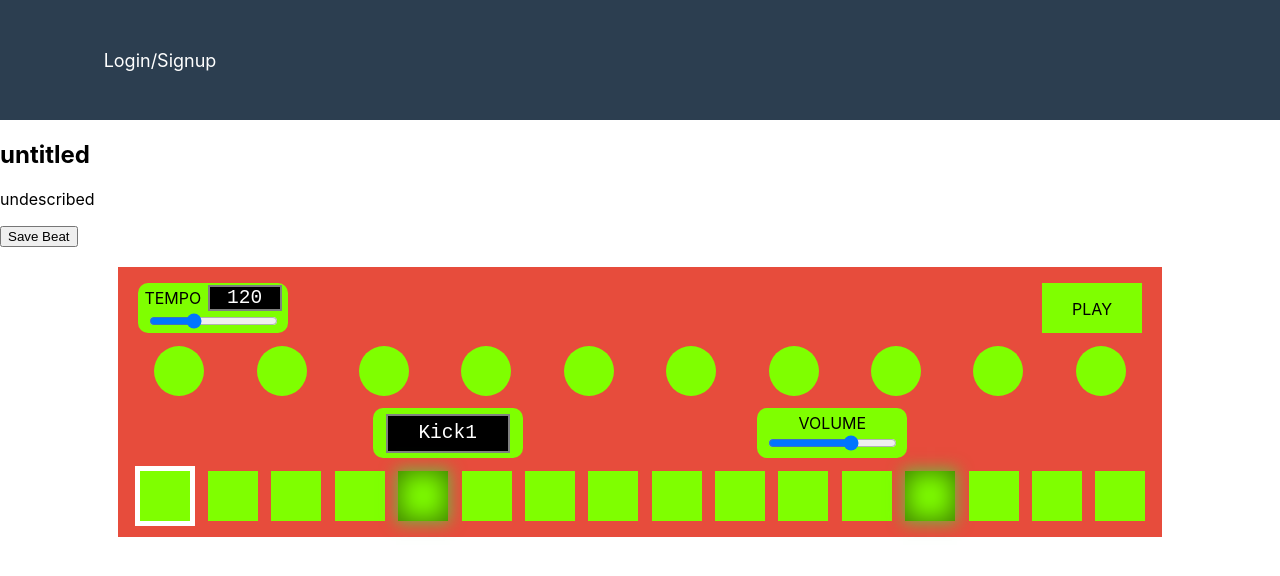
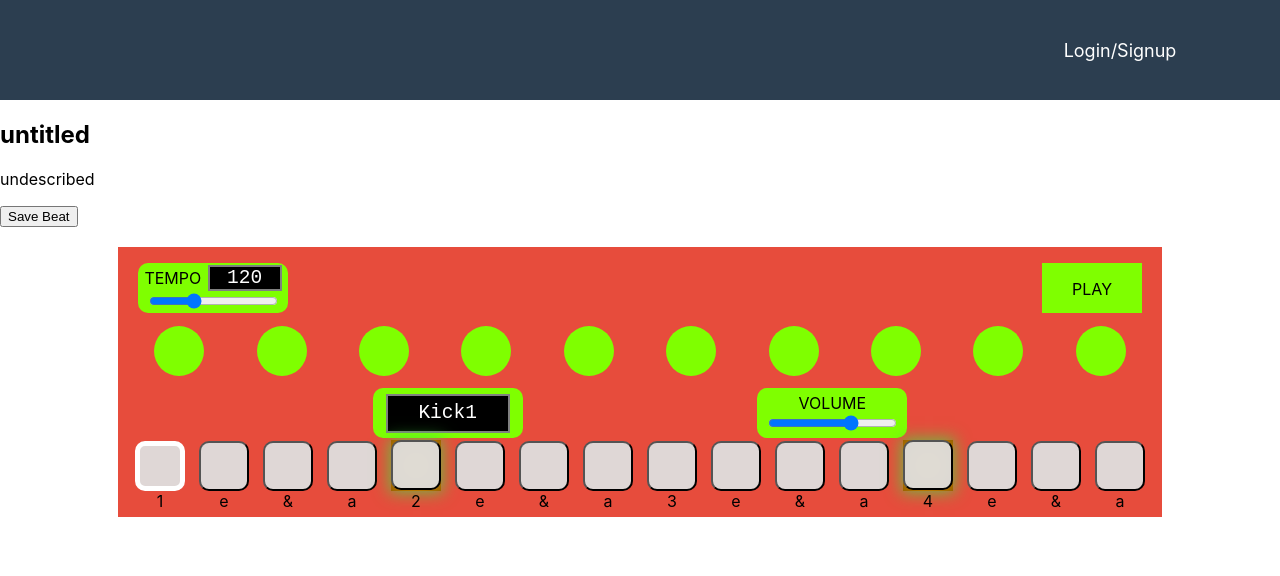
Before and after one commit to moshriguez/drum-machine-frontend, a React (Create React App) app: page /drum_machine in a window 1280 px wide. Shown: the top 576 px of the page. Built offline with nearby package versions, Linux system fonts and the light colour scheme; no server answers.

Commit message:
some styling

```diff
--- a/src/App.css
+++ b/src/App.css
@@ -10,22 +10,22 @@
   margin: 0;
   padding: 0;
   width: 100%;
-  height: 120px;
+  height: 100px;
   margin: auto;
   position: relative;
   background-color: #2c3e50;
   z-index: 7;
 }
 
-li {
-  float: left;
+.menu li {
+  float: right;
   width: 25%;
   height: 100%;
   margin: 0;
   padding: 0;
 }
 
-li a {
+.menu li a {
   display: flex;
   width: 100%;
   height: 100%;
@@ -77,13 +77,27 @@ a.active {
   padding: 0 10px;
 }
 
-.drum-pad, .sequence-pad {
+.drum-pad {
   width: 50px;
   height: 50px;
   background-color: chartreuse;
 }
 
+.sequence-pad {
+  display: flex;
+  flex-direction: column;
+  align-items: center;
+}
+
+.sequence-pad button {
+  width: 50px;
+  height: 50px;
+  border-radius: 10px;
+  background-color: rgba(223, 223, 223, 0.95);
+}
+
 .selected {
+  background-color: orange;
   box-shadow: 0 0 15px 2px rgba(63,227,63,0.7),inset 0 0 25px 2px rgba(0,0,0,0.5);
 }
 
@@ -123,23 +137,30 @@ a.active {
   background-color: rgb(99, 196, 2);
 }
 
+/* LCD Forms  */
 .form-container {
-  width: 80%;
+  width: 60%;
   margin: auto
 }
 
 .lcd-display form {
-  margin: 20px;
-  width: 80%;
+  margin: 20px auto;
+  /* width: 80%; */
   display: flex;
   flex-direction: column;
-  flex-wrap: wrap;
-  align-content: center;
-  align-items: flex-start;
+}
+
+.lcd-display h1, .lcd-display h2 {
+  margin: 0 0 20px;
+}
+
+.lcd-display.user-form p {
+  margin: 0;
 }
 
 .lcd-display {
   display: flex;
+  padding: 10px;
   background-color: var(--lcd-bg-color);
   border: 2px solid gray;
   font-family: monospace;
@@ -170,6 +191,8 @@ a.active {
   text-shadow: 0 0 4px var(--lcd-text-color);
   box-shadow: 0 0 3px 1px var(--lcd-text-color), inset 0 0 3px 1px var(--lcd-text-color);
   border-style: solid;
+  text-decoration: none;
+  cursor: pointer;
 }
 
 .lcd-display .btn:hover {
@@ -193,14 +216,33 @@ a.active {
   box-shadow: 0 0 3px 1px var(--lcd-text-color), inset 0 0 3px 1px var(--lcd-text-color);
 }
 
+.lcd-display textarea:focus, .lcd-display input:focus {
+  outline: none;
+  box-shadow: 0 0 5px 2px var(--lcd-text-color), inset 0 0 5px 2px var(--lcd-text-color);
+
+}
+
 .lcd-display textarea {
   font-size: 1.2rem;
   height: 300px;
-    /* border-image  ; */
+  resize: none;
 }
 
 .lcd-display input {
   font-size: 1.35rem;
+}
+
+.lcd-display input:-webkit-autofill, .lcd-display input:-webkit-autofill:focus {
+  background-color: black;
+}
+
+.error-container ul {
+  list-style: none;
+  padding: 0;
+}
+
+.error-container li {
+  font-size: 1.5rem;
 }
 
 .digital-display {
--- a/src/Auth/Login.js
+++ b/src/Auth/Login.js
@@ -63,7 +63,6 @@ const Login = () => {
               onChange={(e) => handleChange(e)}
               value={userForm.username}
               name="username"
-              placeholder="Enter your username..."
               required
             />
 
@@ -72,7 +71,6 @@ const Login = () => {
               onChange={(e) => handleChange(e)}
               value={userForm.password}
               name="password"
-              placeholder="Enter your password..."
               type="password"
               required
             />
@@ -86,10 +84,10 @@ const Login = () => {
             </ul>
           </div>
         ) : null}
-        <div className="signup-container">
+
           <p>Don't have an account?</p>
-          <a href="/signup">Sign up</a>
-        </div>
+          <a href="/signup" className="btn" >Sign up</a>
+
       </div>
     </div>
   );
--- a/src/Auth/Signup.js
+++ b/src/Auth/Signup.js
@@ -85,7 +85,6 @@ const Signup = () => {
               onChange={(e) => handleChange(e)}
               value={userForm.username}
               name="username"
-              placeholder="Enter your username..."
               required
             />
           <label>Create a password</label>
@@ -93,7 +92,6 @@ const Signup = () => {
               onChange={(e) => handleChange(e)}
               value={userForm.password}
               name="password"
-              placeholder="Enter your password..."
               type="password"
               required
             />
@@ -102,7 +100,6 @@ const Signup = () => {
               onChange={(e) => handleChange(e)}
               value={userForm.confirm}
               name="confirm"
-              placeholder="Enter your password..."
               type="password"
               required
             />
@@ -119,10 +116,9 @@ const Signup = () => {
             </ul>
           </div>
         ) : null}
-        <div className="signup-container">
           <p>Already have an account?</p>
-          <a href="/login">Login</a>
-        </div>
+          <a href="/login" className="btn" >Login</a>
+
       </div>
     </div>
   );
--- a/src/components/CommentForm.js
+++ b/src/components/CommentForm.js
@@ -16,7 +16,6 @@ const CommentForm = (props) => {
         <>
             <label>Enter New Comment</label>
             <textarea
-            placeholder="What do you think about this beat..."
             value={newComment}
             onChange={handleChange}
             ></textarea>
--- a/src/components/DrumMachine.js
+++ b/src/components/DrumMachine.js
@@ -145,15 +145,32 @@ const DrumContainer = () => {
 
     // renders sequence pads and adds class based on whether pad is selected and what beat were on
     const renderSequencePads = () => {
+        const musicalCounting = '1e&a2e&a3e&a4e&a'.split('')
         return drumMachine[selectedPad].sequence.split('').map((pad, i) => {
             if (pad === '0' && i === beatNumber) {
-                return <div key={i} className="sequence-pad current-note" onClick={(e) => handleSequencePadClick(i)}></div>
+                return <div key={i} className="sequence-pad" >
+                    <button className="current-note" onClick={(e) => handleSequencePadClick(i)}></button>
+                    <span>{musicalCounting[i]}</span>
+                </div>
             } else if (pad === '0') {
-                return <div key={i} className="sequence-pad" onClick={(e) => handleSequencePadClick(i)}></div>
+                return <div key={i} className="sequence-pad" >
+                    <button onClick={(e) => handleSequencePadClick(i)}></button>
+                    <span>{musicalCounting[i]}</span>
+                </div>
             } else if (pad === '1' && i === beatNumber) {
-                return <div key={i} className="sequence-pad selected current-note" onClick={(e) => handleSequencePadClick(i)}></div>
+                return <div key={i} className="sequence-pad" >
+                    <div className="selected current-note">
+                        <button className="selected current-note" onClick={(e) => handleSequencePadClick(i)}></button>
+                    </div>
+                    <span>{musicalCounting[i]}</span>
+                </div>
             } else {
-                return <div key={i} className="sequence-pad selected " onClick={(e) => handleSequencePadClick(i)}></div>
+                return <div key={i} className="sequence-pad" >
+                    <div className="selected"><
+                        button onClick={(e) => handleSequencePadClick(i)}></button>
+                    </div>
+                    <span>{musicalCounting[i]}</span>
+                </div>
             }
         })
     }
```
